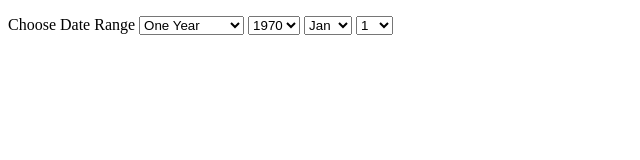
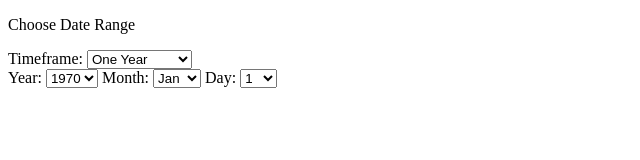
Before and after one commit to Ryan-Jellesed/gtd, a plain HTML site: page json_line_svg.html in a window 1280 px wide. Shown: the whole page, without its empty margins (0-640 px from the left). Drawn offline with nearby package versions, Linux system fonts and the light colour scheme; no server answers.

Commit message:
added words to the timeframe ooptions select boxes

```diff
--- a/json_line_svg.html
+++ b/json_line_svg.html
@@ -831,13 +831,19 @@
 
   <div id="date-pickers">
     <p> Choose Date Range
+      <div>
+        <div>
+          <label for="date-option">Timeframe:
             <select id="date-option">
               <option value="12">One Year</option>
               <option value="9">Nine Months</option>
               <option value="6">Six Months</option>
               <option value="3">Three Months</option>
             </select>
+          </label>
+        </div>
 
+        <label for="year-option">Year:
           <select id="year-option">
             <option value="1970">1970</option>
             <option value="1971">1971</option>
@@ -887,7 +893,9 @@
             <option value="2015">2015</option>
             <option value="2016">2016</option>
           </select>
+        </label>
 
+        <label for="month-option">Month:
           <select id="month-option">
             <option value="1">Jan</option>
             <option value="2">Feb</option>
@@ -902,7 +910,9 @@
             <option value="11">Nov</option>
             <option value="12">Dec</option>
           </select>
+        </label>
 
+        <label for="day-option">Day:
           <select id="day-option">
             <option value="1">1</option>
             <option value="2">2</option>
@@ -936,6 +946,9 @@
             <option value="30">30</option>
             <option value="31">31</option>
           </select>
+        </label>
+
+      </div>
     </p>
   </div>
 
```
Lines whose indentation alone changed are shown as unchanged.
